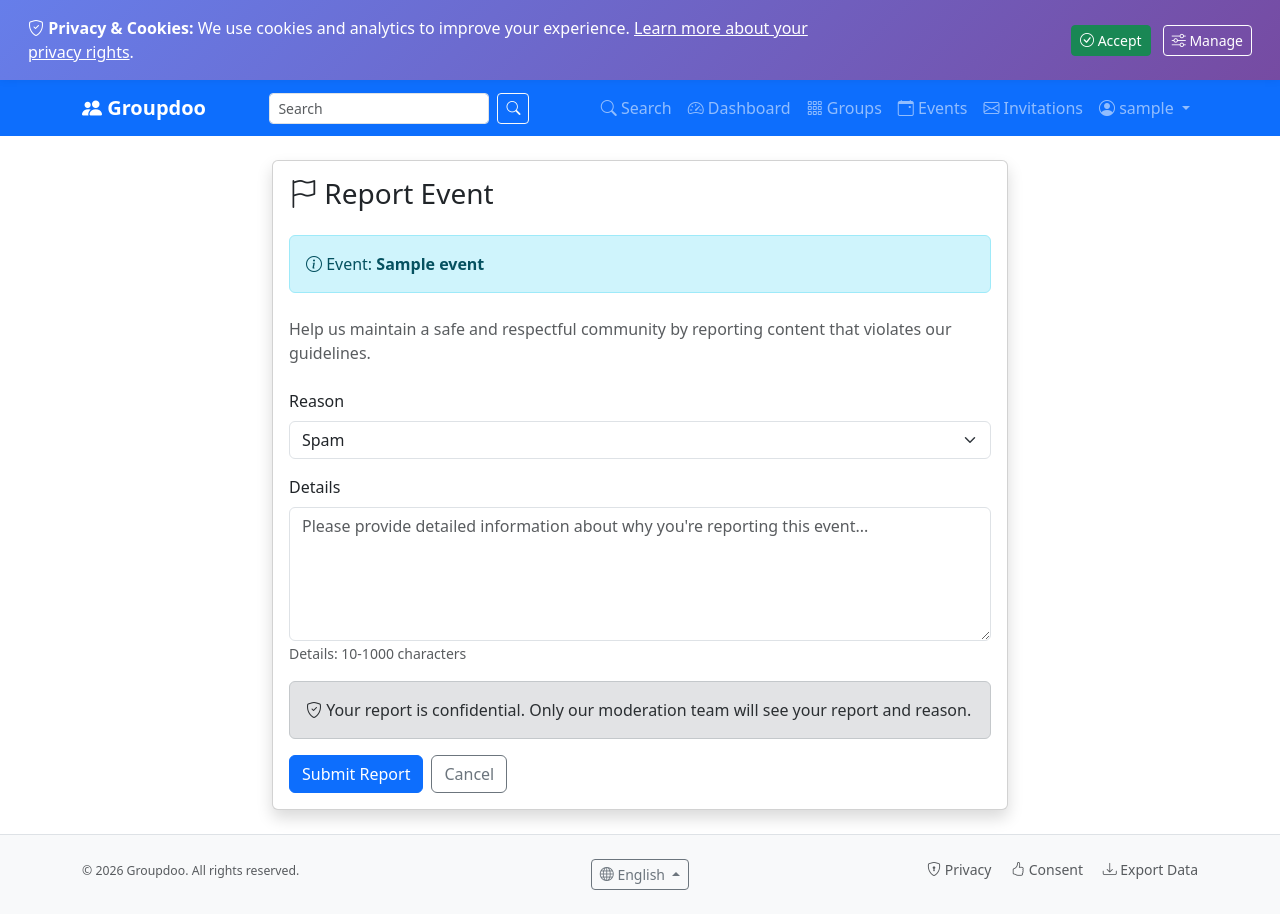
After one commit to snclucas/groupdoo, a Flask app: page /events/1/report in a window 1280 px wide. The commit adds this page. Run offline with Flask 3, Linux system fonts and the light colour scheme; a user stored in the database is signed in; tables that the repository leaves empty hold one stand-in row (values such as "Sample post").

Commit message:
added admin and reporting

```diff
--- a/app.py
+++ b/app.py
@@ -6,10 +6,10 @@ from flask_babel import Babel, gettext, lazy_gettext
 from config import Config
 from email_service import EmailClient, EmailSendError, build_email_config
 from models import db, User, Group, GroupMember, GroupInvitation, Event, EventResponse, Tag, GroupTag, EventTag, GroupInviteToken
-from models import Notification, AuditLog, utcnow
+from models import Notification, AuditLog, Report, utcnow
 from forms import LoginForm, RegistrationForm, GroupForm, InviteUserForm, EventForm, AccountDeleteForm
 from forms import PasswordResetRequestForm, PasswordResetForm
-from forms import ProfileUpdateForm, PasswordChangeForm
+from forms import ProfileUpdateForm, PasswordChangeForm, ReportForm
 from sqlalchemy.exc import IntegrityError
 from sqlalchemy import or_
 from datetime import datetime, timedelta, timezone
@@ -1511,6 +1511,133 @@ def event_respond(group_id, event_id, status):
     return redirect(url_for('event_view', group_id=group.id, event_id=event.id))
 
 
+# Reporting Routes
+
+@app.route('/events/<int:event_id>/report', methods=['GET', 'POST'])
+@login_required
+@limiter.limit("10 per hour")
+def report_event(event_id):
+    """Report an event for moderation"""
+    event = Event.query.get_or_404(event_id)
+
+    form = ReportForm()
+    if form.validate_on_submit():
+        # Check if user has already reported this event
+        existing = Report.query.filter_by(
+            event_id=event.id,
+            reporter_id=current_user.id
+        ).first()
+
+        if existing:
+            flash('You have already reported this event.', 'warning')
+            return redirect(url_for('event_view', group_id=event.group_id, event_id=event.id))
+
+        report = Report(
+            report_type='event',
+            event_id=event.id,
+            reporter_id=current_user.id,
+            reason=form.reason.data,
+            description=form.description.data,
+            ip_address=request.remote_addr
+        )
+        db.session.add(report)
+        db.session.commit()
+
+        log_audit('event_reported', f'User reported event {event.id} for {form.reason.data}', user_id=current_user.id)
+
+        # Send email to admin
+        try:
+            reason_display = dict(ReportForm().reason.choices).get(form.reason.data, form.reason.data)
+            context = {
+                'report_type': 'event',
+                'reporter_username': current_user.username,
+                'reporter_email': current_user.email,
+                'item_name': event.name,
+                'group_name': event.group.name,
+                'reason_display': reason_display,
+                'description': form.description.data,
+                'created_at': report.created_at,
+                'ip_address': request.remote_addr,
+                'item_url': url_for('event_view', group_id=event.group_id, event_id=event.id, _external=True),
+                'review_url': url_for('index', _external=True)  # TODO: Link to moderation dashboard
+            }
+            send_templated_email(
+                app.config['ADMIN_EMAIL'],
+                'New Event Report Submitted',
+                'report_notification',
+                context
+            )
+        except EmailSendError:
+            pass  # Don't block user if email fails
+
+        flash('Thank you for your report. Our moderation team will review it shortly.', 'success')
+        return redirect(url_for('event_view', group_id=event.group_id, event_id=event.id))
+
+    return render_template('reports/report_event.html', form=form, event=event)
+
+
+@app.route('/groups/<int:group_id>/report', methods=['GET', 'POST'])
+@login_required
+@limiter.limit("10 per hour")
+def report_group(group_id):
+    """Report a group for moderation"""
+    group = Group.query.get_or_404(group_id)
+
+    form = ReportForm()
+    if form.validate_on_submit():
+        # Check if user has already reported this group
+        existing = Report.query.filter_by(
+            group_id=group.id,
+            reporter_id=current_user.id
+        ).first()
+
+        if existing:
+            flash('You have already reported this group.', 'warning')
+            return redirect(url_for('group_view', group_id=group.id))
+
+        report = Report(
+            report_type='group',
+            group_id=group.id,
+            reporter_id=current_user.id,
+            reason=form.reason.data,
+            description=form.description.data,
+            ip_address=request.remote_addr
+        )
+        db.session.add(report)
+        db.session.commit()
+
+        log_audit('group_reported', f'User reported group {group.id} for {form.reason.data}', user_id=current_user.id)
+
+        # Send email to admin
+        try:
+            reason_display = dict(ReportForm().reason.choices).get(form.reason.data, form.reason.data)
+            context = {
+                'report_type': 'group',
+                'reporter_username': current_user.username,
+                'reporter_email': current_user.email,
+                'item_name': group.name,
+                'reason_display': reason_display,
+                'description': form.description.data,
+                'created_at': report.created_at,
+                'ip_address': request.remote_addr,
+                'item_url': url_for('group_view', group_id=group.id, _external=True),
+                'review_url': url_for('index', _external=True)  # TODO: Link to moderation dashboard
+            }
+            send_templated_email(
+                app.config['ADMIN_EMAIL'],
+                'New Group Report Submitted',
+                'report_notification',
+                context
+            )
+        except EmailSendError:
+            pass  # Don't block user if email fails
+
+        flash('Thank you for your report. Our moderation team will review it shortly.', 'success')
+        return redirect(url_for('group_view', group_id=group.id))
+
+    return render_template('reports/report_group.html', form=form, group=group)
+
+
 @app.cli.command()
 def init_db():
     """Initialize the database"""
--- a/config.py
+++ b/config.py
@@ -28,6 +28,7 @@ class Config:
     # Email configuration
     EMAIL_BACKEND = os.environ.get('EMAIL_BACKEND', 'console')  # console | smtp
     EMAIL_FROM = os.environ.get('EMAIL_FROM', 'noreply@groupdoo.local')
+    ADMIN_EMAIL = os.environ.get('ADMIN_EMAIL', 'admin@groupdoo.local')
     EMAIL_SUBJECT_PREFIX = os.environ.get('EMAIL_SUBJECT_PREFIX', '[Groupdoo] ')
     EMAIL_DEBUG_TO = os.environ.get('EMAIL_DEBUG_TO', '')
     EMAIL_FAIL_SILENTLY = os.environ.get('EMAIL_FAIL_SILENTLY', 'false').lower() == 'true'
--- a/forms.py
+++ b/forms.py
@@ -202,3 +202,19 @@ class AccountDeleteForm(FlaskForm):
         Length(min=3, max=80)
     ])
     submit = SubmitField('Delete Account')
+
+
+class ReportForm(FlaskForm):
+    """Form for reporting events and groups"""
+    reason = SelectField('Reason', validators=[DataRequired()], choices=[
+        ('spam', 'Spam'),
+        ('offensive', 'Offensive Content'),
+        ('inappropriate', 'Inappropriate Content'),
+        ('misleading', 'Misleading Information'),
+        ('other', 'Other')
+    ])
+    description = TextAreaField('Details', validators=[
+        DataRequired(),
+        Length(min=10, max=1000, message='Description must be between 10 and 1000 characters')
+    ])
+    submit = SubmitField('Submit Report')
--- a/templates/events/view.html
+++ b/templates/events/view.html
@@ -164,6 +164,11 @@
             <a href="{{ url_for('events_list', group_id=group.id) }}" class="btn btn-outline-secondary">
                 <i class="bi bi-arrow-left"></i> Back to Events
             </a>
+            {% if current_user.is_authenticated %}
+            <a href="{{ url_for('report_event', event_id=event.id) }}" class="btn btn-outline-danger">
+                <i class="bi bi-flag"></i> {{ _('Report') }}
+            </a>
+            {% endif %}
         </div>
     </div>
 
--- /dev/null
+++ b/templates/reports/report_event.html
@@ -0,0 +1,69 @@
+{% extends "base.html" %}
+
+{% block title %}{{ _('Report Event') }} - Groupdoo{% endblock %}
+
+{% block content %}
+<div class="row justify-content-center">
+    <div class="col-md-8">
+        <div class="card shadow">
+            <div class="card-body">
+                <h3 class="card-title mb-4">
+                    <i class="bi bi-flag"></i> {{ _('Report Event') }}
+                </h3>
+
+                <div class="alert alert-info mb-4">
+                    <i class="bi bi-info-circle"></i>
+                    {{ _('Event:') }} <strong>{{ event.name }}</strong>
+                </div>
+
+                <p class="text-muted mb-4">
+                    {{ _('Help us maintain a safe and respectful community by reporting content that violates our guidelines.') }}
+                </p>
+
+                <form method="POST">
+                    {{ form.hidden_tag() }}
+
+                    <div class="mb-3">
+                        {{ form.reason.label(class="form-label") }}
+                        {{ form.reason(class="form-select" + (" is-invalid" if form.reason.errors else "")) }}
+                        {% if form.reason.errors %}
+                            <div class="invalid-feedback">
+                                {% for error in form.reason.errors %}
+                                    <span>{{ error }}</span>
+                                {% endfor %}
+                            </div>
+                        {% endif %}
+                    </div>
+
+                    <div class="mb-3">
+                        {{ form.description.label(class="form-label") }}
+                        {{ form.description(class="form-control" + (" is-invalid" if form.description.errors else ""), rows="5", placeholder=_("Please provide detailed information about why you're reporting this event...")) }}
+                        {% if form.description.errors %}
+                            <div class="invalid-feedback">
+                                {% for error in form.description.errors %}
+                                    <span>{{ error }}</span>
+                                {% endfor %}
+                            </div>
+                        {% endif %}
+                        <small class="form-text text-muted">
+                            {{ form.description.label.text }}: 10-1000 characters
+                        </small>
+                    </div>
+
+                    <div class="alert alert-secondary">
+                        <i class="bi bi-shield-check"></i>
+                        {{ _('Your report is confidential. Only our moderation team will see your report and reason.') }}
+                    </div>
+
+                    <div class="d-flex gap-2">
+                        {{ form.submit(class="btn btn-primary") }}
+                        <a href="{{ url_for('event_view', group_id=event.group_id, event_id=event.id) }}" class="btn btn-outline-secondary">
+                            {{ _('Cancel') }}
+                        </a>
+                    </div>
+                </form>
+            </div>
+        </div>
+    </div>
+</div>
+{% endblock %}
```
Also changed, not shown: models.py (+31 -0 lines), templates/emails/report_notification.txt (added, +23 -0 lines), templates/groups/view.html (+8 -0 lines), templates/reports/report_group.html (added, +69 -0 lines), templates/emails/report_notification.html (added).
